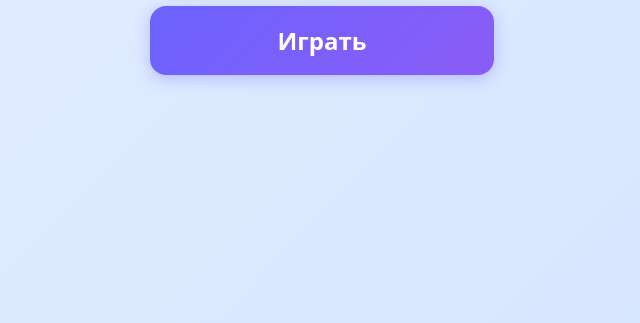
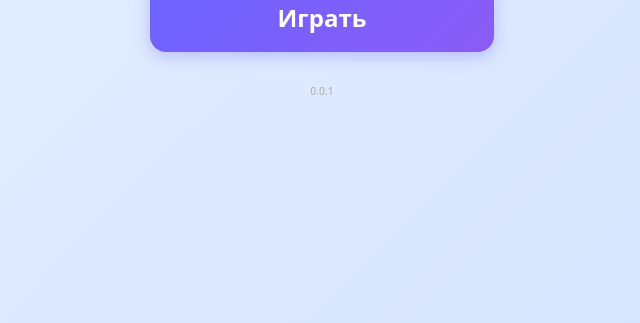
Before and after one commit to cy6erGn0m/digits-game, a website: page index.html in a window 1280 px wide. Shown: the part 477-800 px from the top of the page, without its empty margins (318-958 px from the left). Drawn offline with Linux system fonts and the light colour scheme.

Commit message:
Add version display to splash screen and update sync-web.sh for versioning

```diff
--- a/index.html
+++ b/index.html
@@ -15,6 +15,7 @@
                 <div class="mascot">👋</div>
                 <h1>Изучаем цифры</h1>
                 <button class="btn-primary" id="btn-start">Играть</button>
+                <span id="app-version" class="version-display">0.0.1</span>
             </div>
         </section>
 
--- a/package.json
+++ b/package.json
@@ -1,6 +1,6 @@
 {
   "name": "digits",
-  "version": "1.0.0",
+  "version": "0.0.1",
   "description": "",
   "main": "animations.js",
   "directories": {
--- a/styles.css
+++ b/styles.css
@@ -47,6 +47,13 @@ button {
 #app {
     width: 100%;
     height: 100%;
+}
+
+.version-display {
+    font-size: 0.65rem;
+    color: #aaa;
+    text-align: center;
+    margin-top: 8px;
 }
 
 /* ============================================
```
Also changed, not shown: 1 other file.
